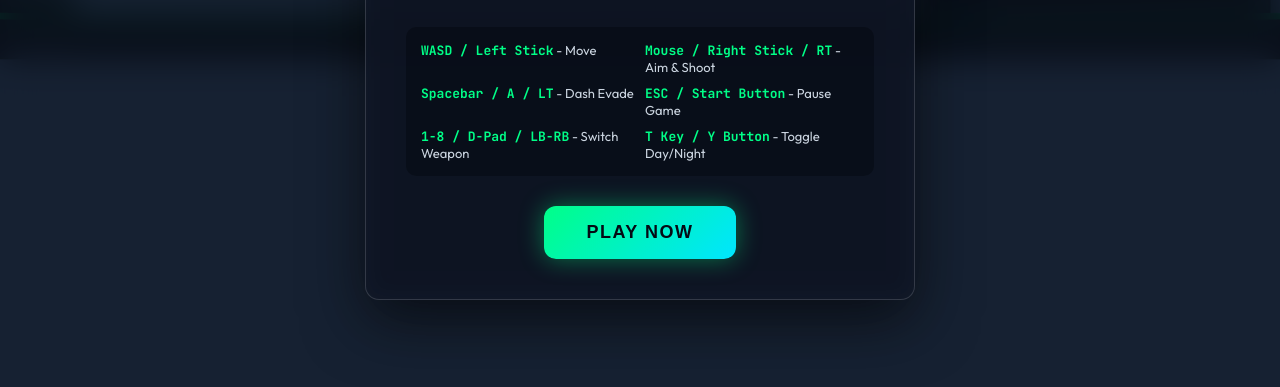
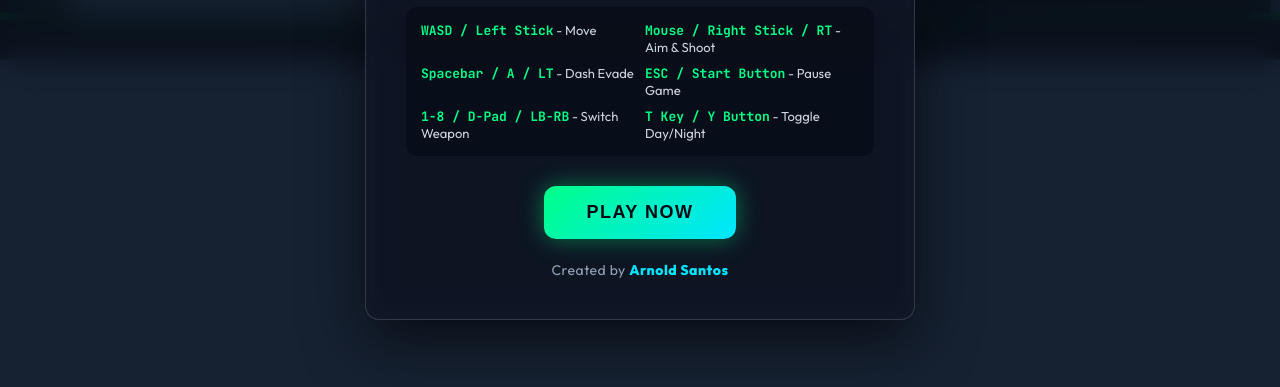
Before and after one commit to adsantos1/legendary-wave, a website built with Vite: page index.html in a window 1280 px wide. Shown: the part 341-728 px from the top of the page. Built offline with nearby package versions, Linux system fonts and the light colour scheme; animation ran at ten frames a second; files whose address does not match are found by name.

Commit message:
Add Created by Arnold Santos credit with Instagram link

```diff
--- a/index.html
+++ b/index.html
@@ -110,6 +110,10 @@
         </div>
 
         <button class="btn-primary" id="start-btn">PLAY NOW</button>
+
+        <div class="modal-footer-credit">
+          Created by <a href="https://www.instagram.com/arnoldsantosart" target="_blank" rel="noopener noreferrer" class="credit-link">Arnold Santos</a>
+        </div>
       </div>
     </div>
 
--- a/src/styles/index.css
+++ b/src/styles/index.css
@@ -486,3 +486,25 @@ canvas {
 .hidden {
   display: none !important;
 }
+
+/* Author Credit */
+.modal-footer-credit {
+  margin-top: 22px;
+  font-size: 14px;
+  color: #94a3b8;
+  font-weight: 500;
+  letter-spacing: 0.5px;
+}
+
+.credit-link {
+  color: #00e5ff;
+  font-weight: 700;
+  text-decoration: none;
+  transition: all 0.2s ease;
+}
+
+.credit-link:hover {
+  color: #00ff88;
+  text-shadow: 0 0 12px rgba(0, 255, 136, 0.6);
+  text-decoration: underline;
+}
```
